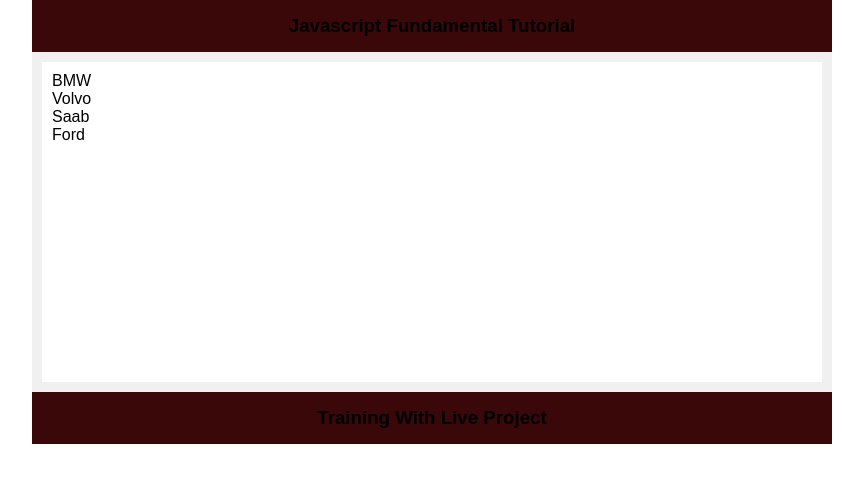
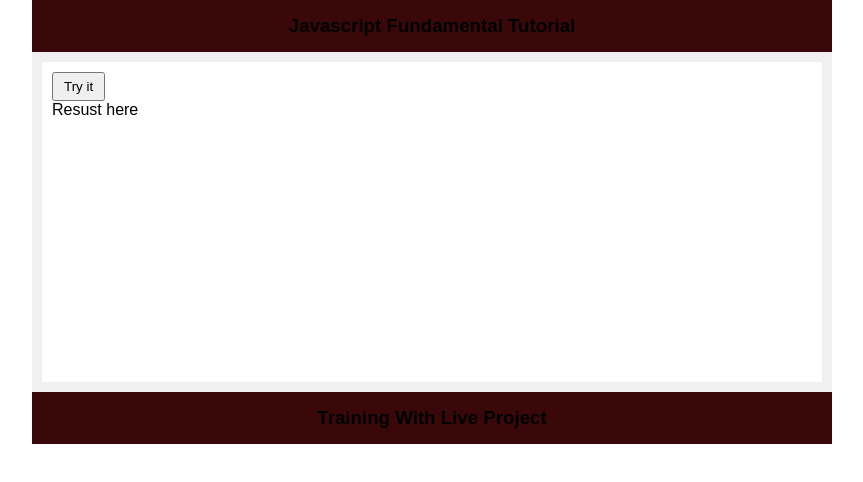
Before and after one commit to sayed363/js-Experiment-Project, a plain HTML site: page index.html in a window 1280 px wide. Shown: the whole page, without its empty margins (208-1071 px from the left). Drawn offline with Linux system fonts and the light colour scheme.

Commit message:
new function added

```diff
--- a/index.html
+++ b/index.html
@@ -15,16 +15,16 @@
 			<h3><script>document.write('Javascript Fundamental Tutorial')</script></h3>
 		</div>
 		<div id="main-content">
+
+			<button onclick="myFunction()">Try it</button>
+			<p id="demo">Resust here</p>
 			<script>
-				var cars = ["BMW", "Volvo", "Saab", "Ford"];
-				var len = cars.length;
-				var i = 0;
-				var text = "";
-				while(i<len){
-					text += cars[i]+"<br/>";
-					i++
+				function myFunction(){
+					var y = "5";
+					var x = + y;
+					document.getElementById("demo").innerHTML = typeof y + "<br/>" + typeof x;
 				}
-				document.write(text);
+
 			</script>
 
 
```
